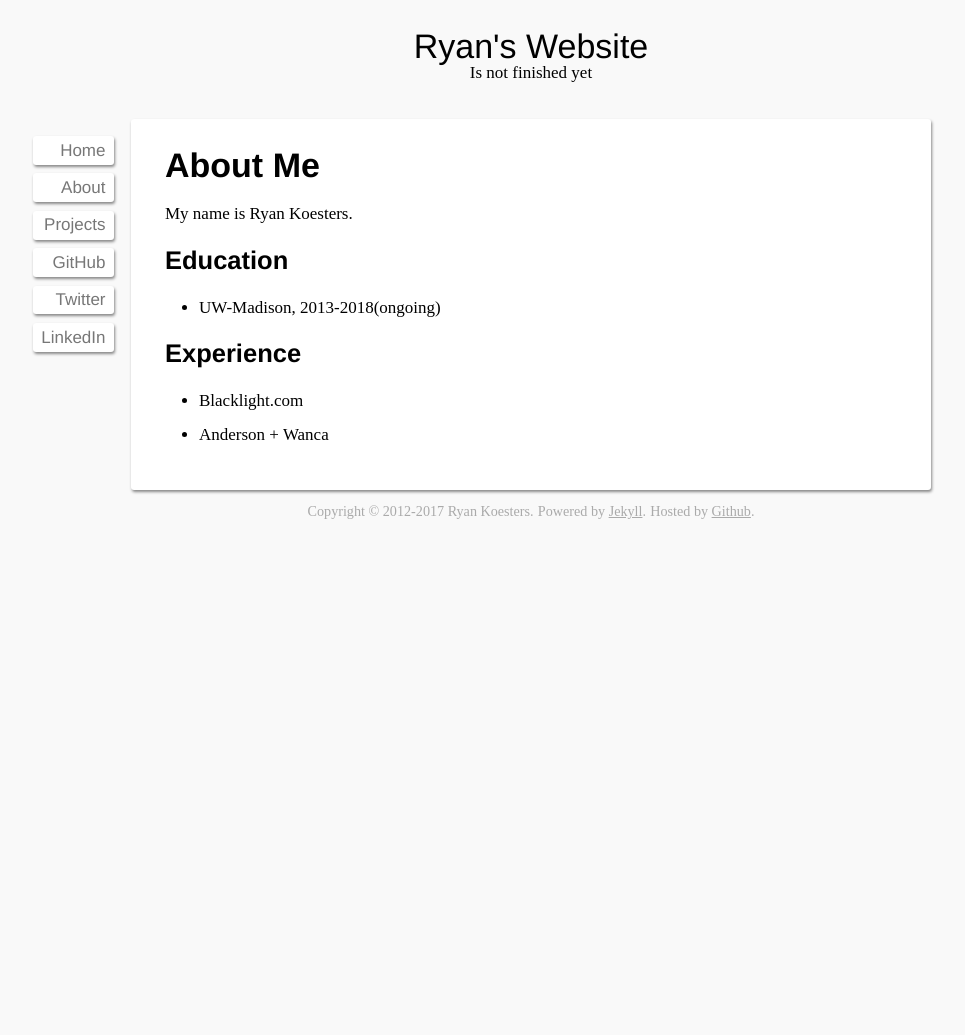
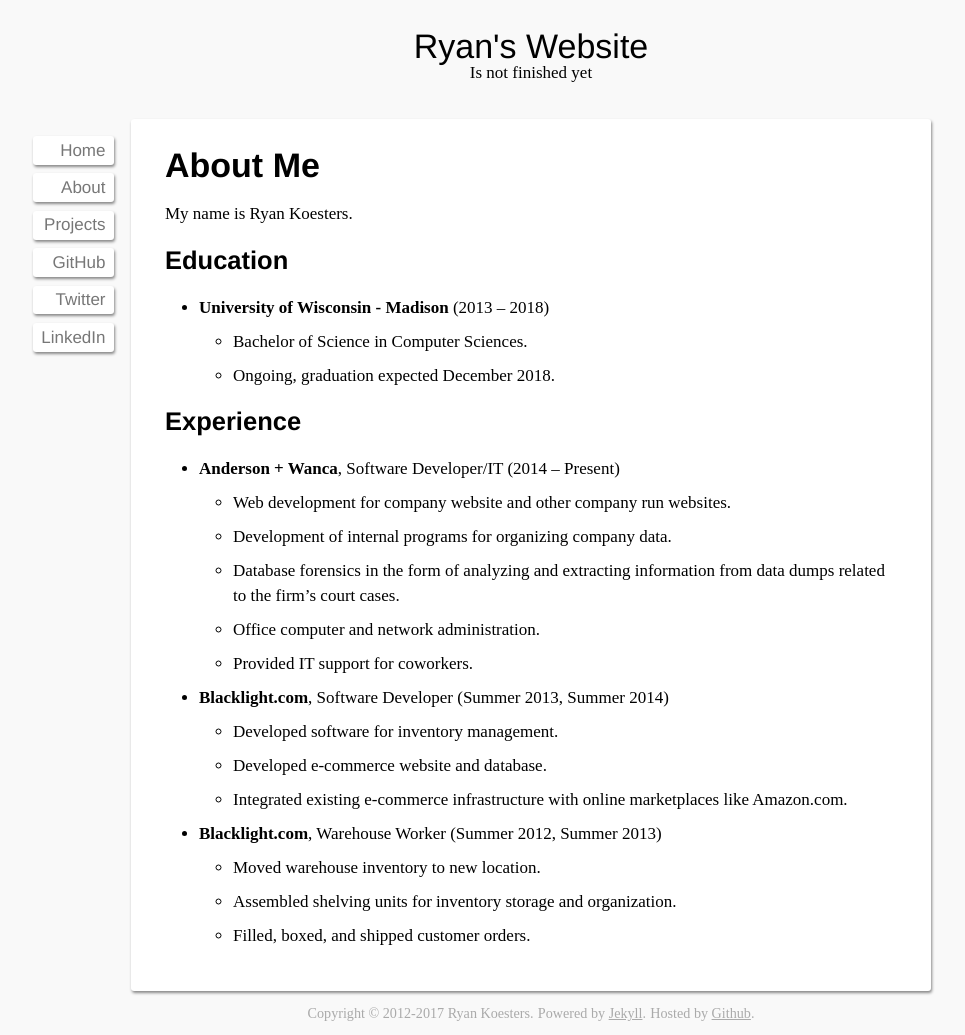
Before and after one commit to rkoesters/rkoesters.github.io, a Jekyll site: the page built from about.md, in a window 1280 px wide. Shown: the whole page, without its empty margins (109-1074 px from the left). Built offline with Jekyll 4.4.1, drawn with Linux system fonts in a browser that asks for light colours; nearby versions of some CDN libraries; before the commit the page ends 900 px from its top, so only the background shows below that.

Commit message:
Add more information to about.md.

```diff
--- a/about.md
+++ b/about.md
@@ -8,11 +8,41 @@ My name is Ryan Koesters.
 Education
 ---------
 
-* UW-Madison, 2013-2018(ongoing)
+* **University of Wisconsin - Madison** (2013 -- 2018)
+
+  * Bachelor of Science in Computer Sciences.
+
+  * Ongoing, graduation expected December 2018.
 
 Experience
 ----------
 
-* Blacklight.com
+* **Anderson + Wanca**, Software Developer/IT (2014 -- Present)
 
-* Anderson + Wanca
+  * Web development for company website and other company run websites.
+
+  * Development of internal programs for organizing company data.
+
+  * Database forensics in the form of analyzing and extracting
+    information from data dumps related to the firm's court cases.
+
+  * Office computer and network administration.
+
+  * Provided IT support for coworkers.
+
+* **Blacklight.com**, Software Developer (Summer 2013, Summer 2014)
+
+  * Developed software for inventory management.
+
+  * Developed e-commerce website and database.
+
+  * Integrated existing e-commerce infrastructure with online
+    marketplaces like Amazon.com.
+
+* **Blacklight.com**, Warehouse Worker (Summer 2012, Summer 2013)
+
+  * Moved warehouse inventory to new location.
+
+  * Assembled shelving units for inventory storage and organization.
+
+  * Filled, boxed, and shipped customer orders.
```
